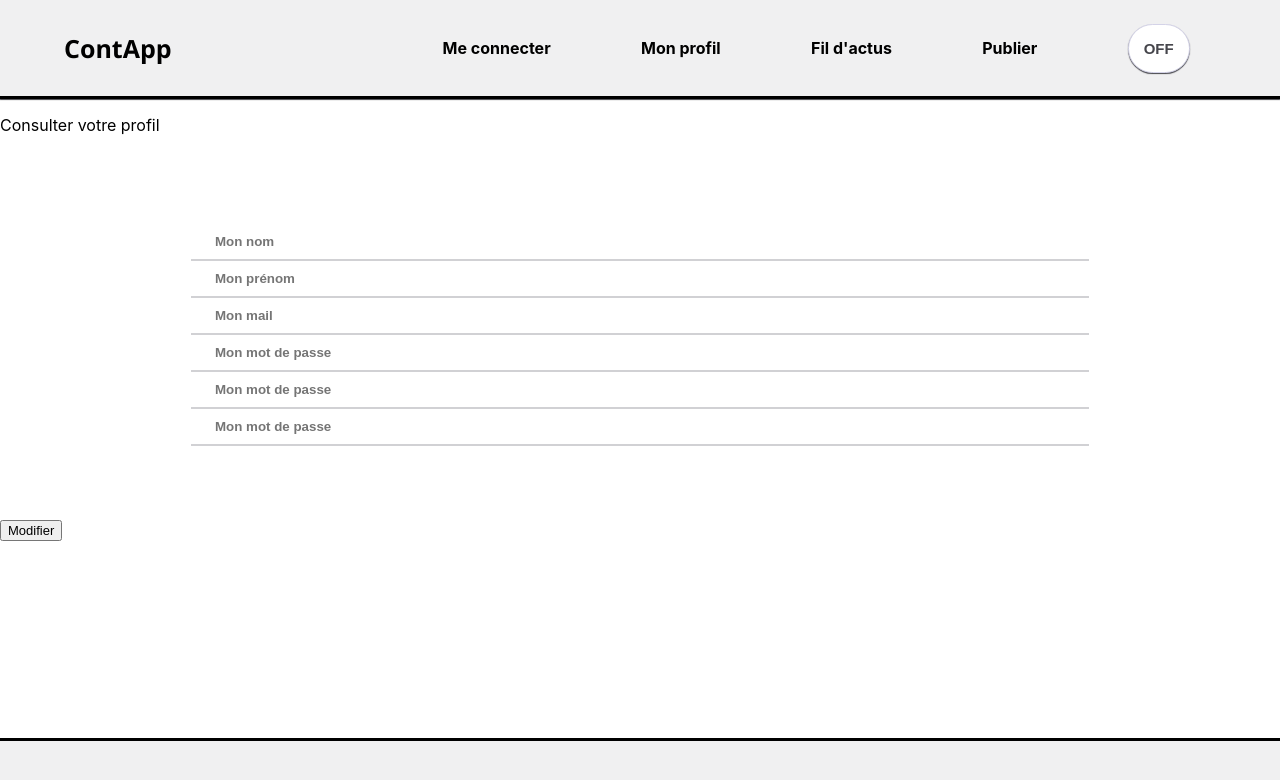
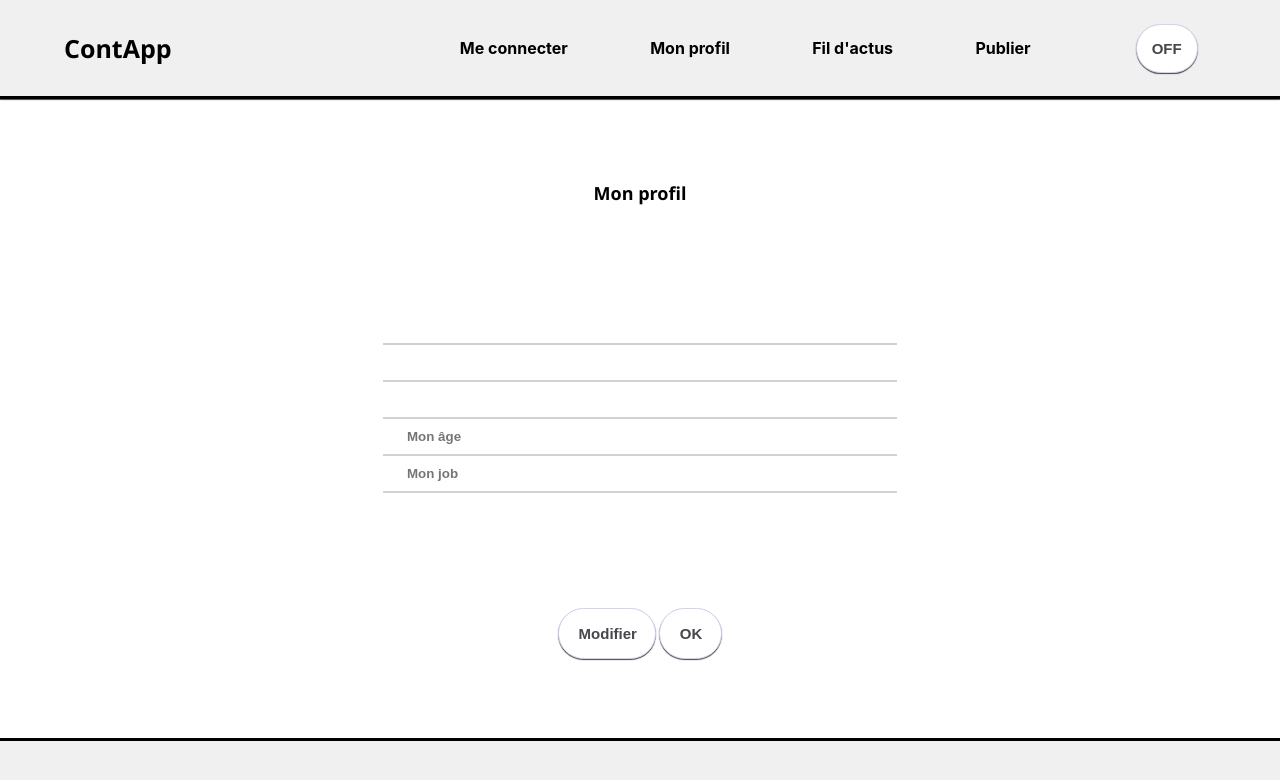
Before and after one commit to EdouardBazillou/ContApp, a React (Create React App) app: page /profil in a window 1280 px wide. Shown: the top 780 px of the page. Built offline with nearby package versions, Linux system fonts and the light colour scheme; no server answers.

Commit message:
Changes Profil Modify CSS

```diff
--- a/src/App.css
+++ b/src/App.css
@@ -45,26 +45,30 @@
 .ongletConnection {
   flex-grow: 1;
   text-decoration: inherit;
+  text-align: center;
 }
 
 .ongletProfil {
   flex-grow: 1;
   text-decoration: none;
+  text-align: center;
 }
 
 .ongletActu {
   flex-grow: 1;
   text-decoration: none;
+  text-align: center;
 }
 
 .ongletPublier {
   flex-grow: 1;
   text-decoration: none;
+  text-align: center;
 }
 
 .ongletGetOff {
   flex-grow: 1;
-  text-decoration: none;
+  margin-left: 5%;
 }
 
 .buttonLogOut {
@@ -82,6 +86,7 @@
   box-shadow: 0px 1px 1px #46464c;
   cursor: pointer;
   transition: 0.2s;
+  text-align: center;
 }
 
 /* FORM REGISTER*/
@@ -197,6 +202,63 @@
   transition: 0.2s;
 }
 
+/* JE ME MODIFIE MON PROFIL*/
+.profilContainer {
+  display: flex;
+  flex-direction: column;
+  align-items: center;
+  justify-content: center;
+  padding: 5%;
+  min-height: 30vh;
+  min-width: 50vw;
+}
+
+.titleProfil {
+  font-family: "Segoe UI", Tahoma, Geneva, Verdana, sans-serif;
+  font-size: large;
+  font-weight: bold;
+}
+
+.profilUpdate {
+  display: flex;
+  flex-direction: row;
+  gap: 2%;
+}
+
+.buttonProfilModif {
+  background: #fff;
+  font-size: 15px;
+  margin-top: 30px;
+  padding: 16px 20px;
+  border-radius: 26px;
+  border: 1px solid #d4d3e8;
+  font-weight: bold;
+  display: flex;
+  align-items: center;
+  min-width: 33%;
+  color: #46464c;
+  box-shadow: 0px 1px 1px #46464c;
+  cursor: pointer;
+  transition: 0.2s;
+}
+
+.buttonProfilValidate {
+  background: #fff;
+  font-size: 15px;
+  margin-top: 30px;
+  padding: 16px 20px;
+  border-radius: 26px;
+  border: 1px solid #d4d3e8;
+  font-weight: bold;
+  display: flex;
+  align-items: center;
+  min-width: 33%;
+  color: #46464c;
+  box-shadow: 0px 1px 1px #46464c;
+  cursor: pointer;
+  transition: 0.2s;
+}
+
 /* PUBLIER POST*/
 .postContainer {
   display: flex;
--- a/src/utilisateur/profil.js
+++ b/src/utilisateur/profil.js
@@ -4,30 +4,41 @@ import Menu from "../Assets/Menu";
 import Footer from "../Assets/Footer";
 
 function Profil() {
+  //Variable REGISTER
+  const [user, setUser] = useState({
+    lastname: "",
+    firstname: "",
+    email: "",
+    password: "",
+  });
   //CATCH & SET
   const [lastName, setLastName] = useState("");
   const [firstName, setFirstName] = useState("");
   const [email, setEmail] = useState("");
+  const [password, setPassword] = useState("");
   const [age, setAge] = useState("");
   const [occupation, setOccupation] = useState("");
 
   //MODIFY
-  const [addType, setAddType] = useState(""); // nouveau texte
-  const [current, setCurrent] = useState({}); // objet vide
-  const [edit, setEdit] = useState(false); // edition est désactivé par défaut
+  const [addType, setAddType] = useState("");
+  const [current, setCurrent] = useState({});
+  // Valeur false par défaut
+  const [edit, setEdit] = useState(false);
 
   //Valeur INPUT
-  function handleChange(alteration) {
+  const handleChange = (alter) => {
     setEdit(!edit);
-  }
+    console.log("je click");
+  };
 
-  function handleEditInputChange(e) {
+  //Bouton MODIFIER
+  function handleInputChange(e) {
     setCurrent({ ...current, text: e.target.value });
     console.log(current);
   }
 
   //FETCH GET USER
-  async function userData() {
+  const userData = async () => {
     const options = {
       method: "GET",
       headers: {
@@ -44,15 +55,42 @@ function Profil() {
     setFirstName(data.firstname);
     setLastName(data.lastname);
     setEmail(data.email);
+    setPassword(data.password);
     setAge(data.age);
     setOccupation(data.occupation);
-
+    //Console Log
     console.log(data);
-  }
-
+  };
   useEffect(() => {
     userData();
-  }, []);
+  }, [user]);
+
+  //FETCH PUT USER
+  const userAlterData = async () => {
+    const options = {
+      method: "PUT",
+      headers: {
+        "Content-Type": "application/json",
+        Authorization: "bearer " + localStorage.getItem("@userToken"),
+      },
+    };
+    const response = await fetch(
+      `https://social-network-api.osc-fr1.scalingo.io/contapp/user`,
+      options
+    );
+
+    const data = await response.json();
+    setFirstName(data.firstname);
+    setLastName(data.lastname);
+    setEmail(data.email);
+    setAge(data.age);
+    setOccupation(data.occupation);
+    //Console Log
+    console.log(data);
+  };
+  useEffect(() => {
+    userAlterData();
+  }, [user]);
 
   //Return de fin
   return (
@@ -60,57 +98,69 @@ function Profil() {
       <header>
         <Menu />
       </header>
-      <div>
-        <p>Consulter votre profil</p>
+      {edit == false ? (
+        <div className="profilContainer">
+          <div className="titleProfil">
+            <p>Mon profil</p>
           </div>
           <div className="formBody">
             <input
               type="text"
               className="input"
-          placeholder="Mon nom"
+              placeholder={lastName}
               name="lastname"
             />
-        {lastName}
+
             <input
               type="text"
               className="input"
-          placeholder="Mon prénom"
+              placeholder={firstName}
               name="firstname"
             />
-        {firstName}
+
             <input
               type="text"
               className="input"
-          placeholder="Mon mail"
+              placeholder={email}
               name="email"
             />
-        {email}
             <input
-          type="password"
+              type="text"
               className="input"
-          placeholder="Mon mot de passe"
-          name="password"
+              placeholder="Mon âge"
+              name="age"
             />
+            <span>{age}</span>
             <input
-          type="password"
+              type="text"
               className="input"
-          placeholder="Mon mot de passe"
-          name="password"
+              placeholder="Mon job"
+              name="occupation"
             />
-        {age}
-        <input
-          type="password"
-          className="input"
-          placeholder="Mon mot de passe"
-          name="password"
-        />
-        {occupation}
+            <span>{occupation}</span>
           </div>
+          <div className="profilUpdate">
             <button className="buttonProfilModif" placeholder="Modifier">
-        <span className="buttonLoginText" onClick={handleChange}>
+              <span
+                className="buttonProfilText"
+                onChange={handleChange}
+                onClick={userAlterData}
+              >
                 Modifier
               </span>
             </button>
+            <button className="buttonProfilValidate" placeholder="Valider">
+              <span className="buttonProfilText">OK</span>
+            </button>
+          </div>
+        </div>
+      ) : (
+        <button
+          className="buttonProfilModif"
+          placeholder="Modifier"
+          onClick={handleChange}
+        ></button>
+      )}
       <Footer />
     </div>
   );
--- a/src/utilisateur/register.js
+++ b/src/utilisateur/register.js
@@ -49,7 +49,7 @@ function Register() {
     console.log("data", data);
 
     console.log("je marche");
-    if (data.success == true) {
+    if (data.success === true) {
       alert("Vous êtes bien inscrit ! Bienvenue sur notre réseau ! :) ");
     } else {
       alert("erreur " + data.message);
@@ -58,7 +58,7 @@ function Register() {
 
   useEffect(() => {
     console.log("user", user);
-  }, []);
+  }, [user]);
 
   return (
     <div>
```
Lines whose indentation alone changed are shown as unchanged.
